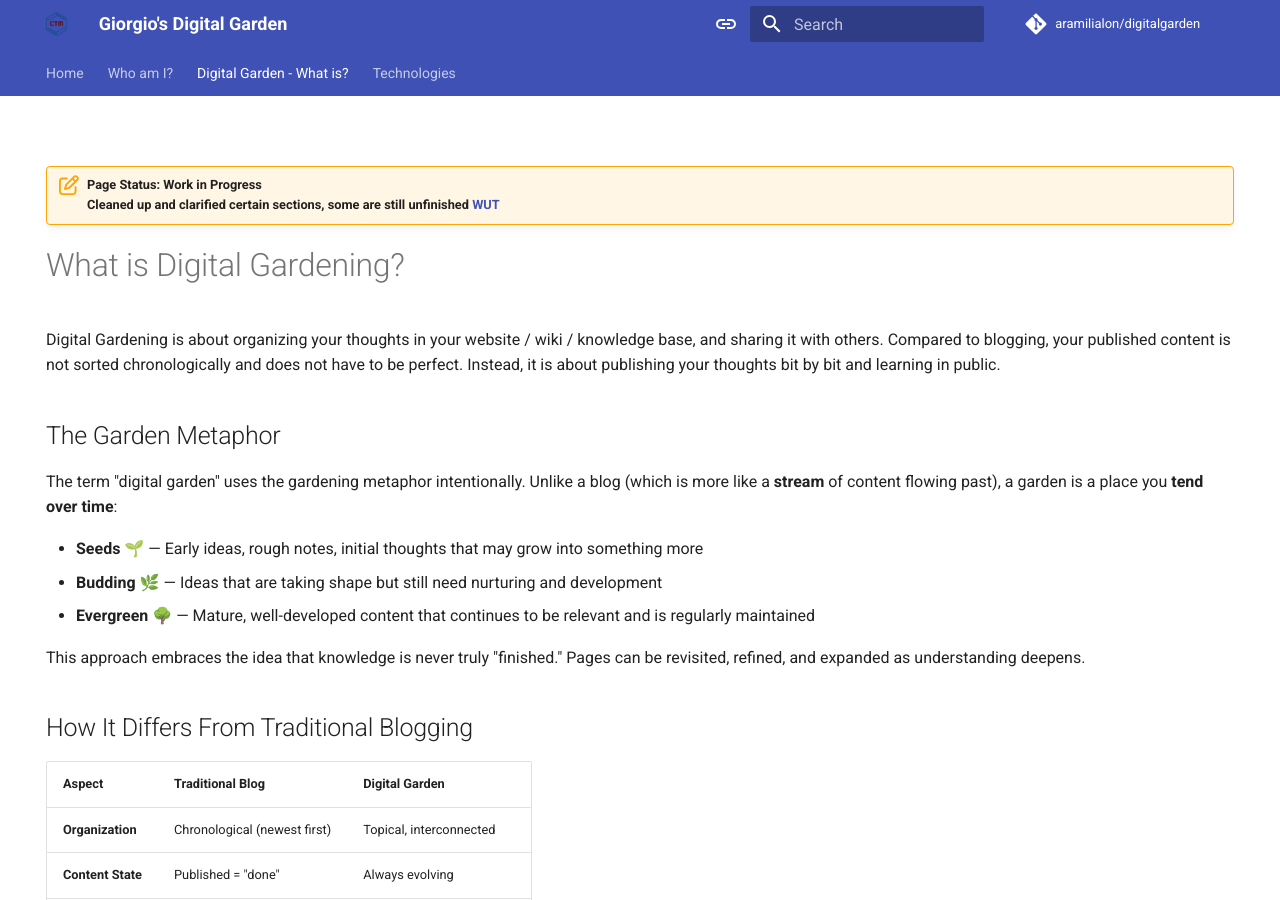
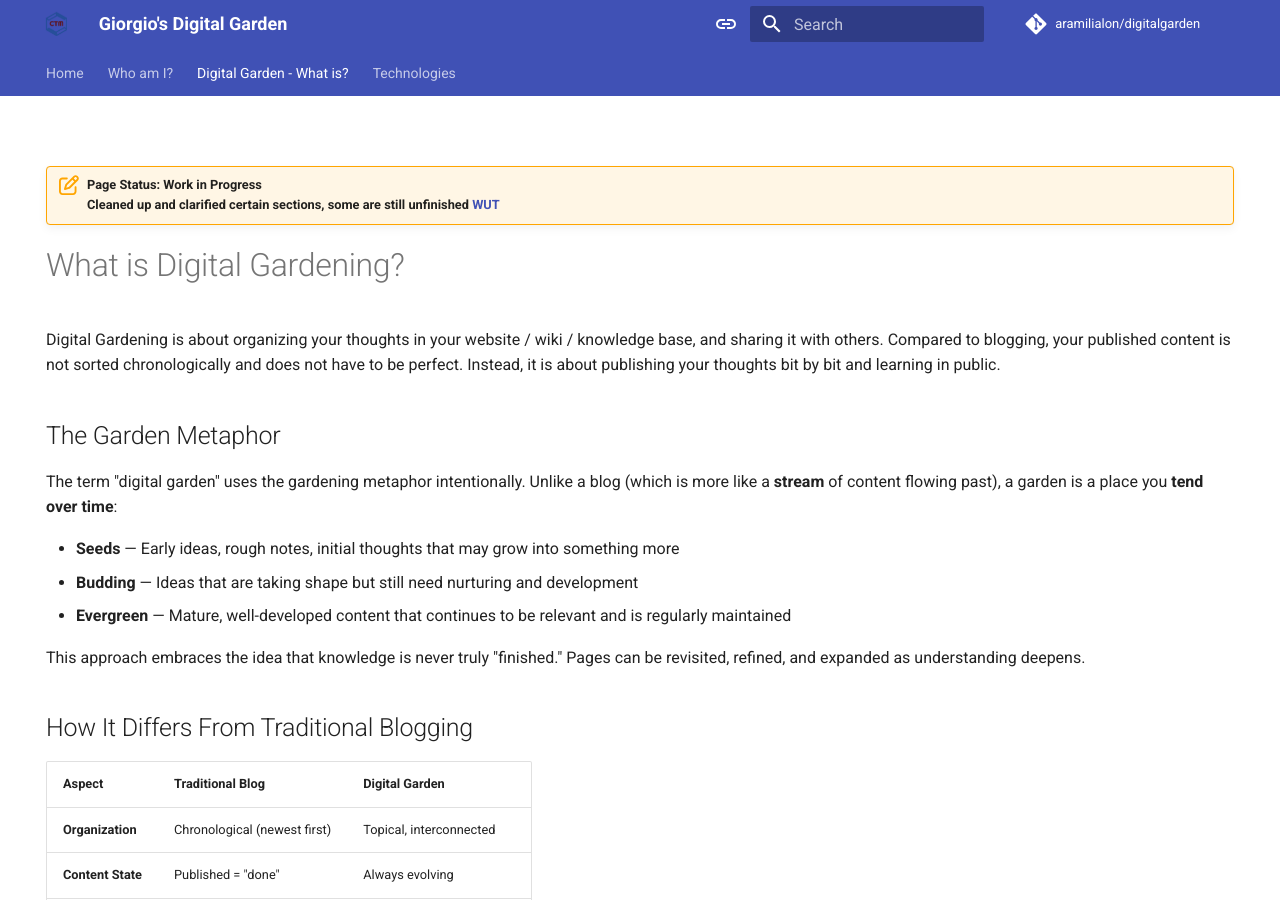
Before and after one commit to aramilialon/digitalgarden, an MkDocs documentation site: the page built from docs/digital-garden.md, in a window 1280 px wide and 900 px high. Built offline with MkDocs 1.6.1 and Material for MkDocs 9.7.7, drawn with Linux system fonts in a browser that asks for light colours; comment, search, counter and statistics services are not loaded.

Commit message:
removed useless icons

```diff
--- a/docs/digital-garden.md
+++ b/docs/digital-garden.md
@@ -13,9 +13,9 @@ Digital Gardening is about organizing your thoughts in your website / wiki / kno
 
 The term "digital garden" uses the gardening metaphor intentionally. Unlike a blog (which is more like a **stream** of content flowing past), a garden is a place you **tend over time**:
 
-- **Seeds** 🌱 — Early ideas, rough notes, initial thoughts that may grow into something more
-- **Budding** 🌿 — Ideas that are taking shape but still need nurturing and development
-- **Evergreen** 🌳 — Mature, well-developed content that continues to be relevant and is regularly maintained
+- **Seeds** — Early ideas, rough notes, initial thoughts that may grow into something more
+- **Budding** — Ideas that are taking shape but still need nurturing and development
+- **Evergreen** — Mature, well-developed content that continues to be relevant and is regularly maintained
 
 This approach embraces the idea that knowledge is never truly "finished." Pages can be revisited, refined, and expanded as understanding deepens.
 
```
